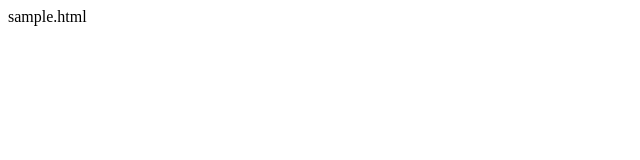
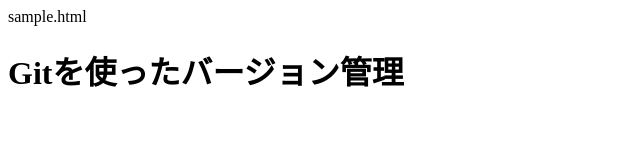
Before and after one commit to tomomifujiwara/sourcetree_sample, a plain HTML site: page sample.html in a window 1280 px wide. Shown: the whole page, without its empty margins (0-640 px from the left). Drawn offline with Linux system fonts and the light colour scheme.

Commit message:
html 追加

```diff
--- a/sample.html
+++ b/sample.html
@@ -1 +1,10 @@
 sample.html
+<html lang="ja">
+<head>
+  <meta charset="UTF-8">
+  <title>Source Tree サンプル</title>
+</head>
+<body>
+  <h1>Gitを使ったバージョン管理</h1>
+</body>
+</html>
```
